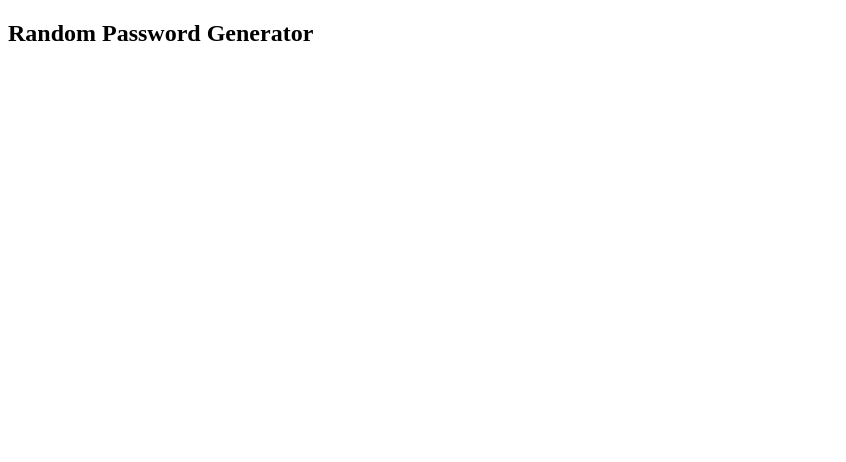
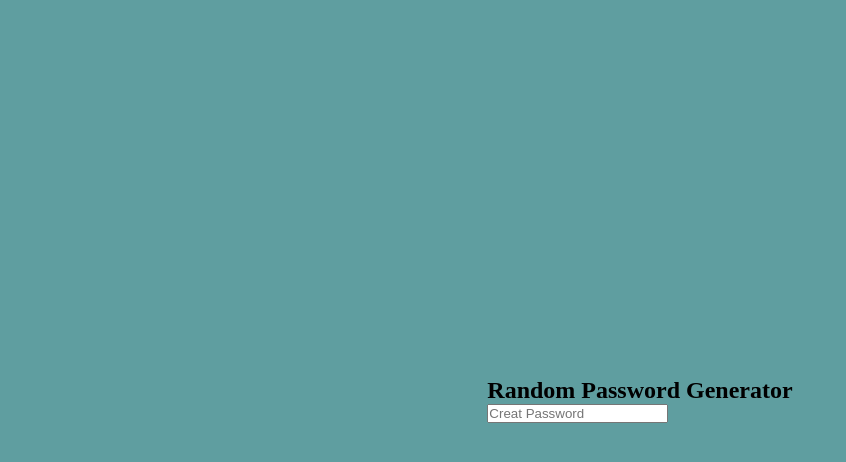
Before and after one commit to esghhe/password-generator, a plain HTML site: page index.html in a window 1280 px wide. Shown: the whole page, without its empty margins (0-846 px from the left). Drawn offline with Linux system fonts and the light colour scheme.

Commit message:
i added a little bit of css

```diff
--- a/assets/css/style.css
+++ b/assets/css/style.css
@@ -0,0 +1,13 @@
+* {
+    margin: 0;
+    padding: 0;
+    user-select: none;
+    box-sizing: border-box;
+}
+body{
+    background-color: cadetblue;
+    justify-content: center;
+    align-items: center;
+    display: flex;
+    min-height: 100vh;
+}
--- a/index.html
+++ b/index.html
@@ -4,11 +4,14 @@
         <meta charset="UTF-8">
         <meta name="viewport" content="width=device-width, initial-scale=1.0">
         <title>Random password Generator</title>
-
+        <link rel="stylesheet" href="./assets/css/style.css">
 </head>
     <body>
         <div class="box">
             <h2>Random Password Generator</h2>
+            <input type="text" placeholder="Creat Password" id="password" readonly>
+
+
         </div>
 
     </body>
```
